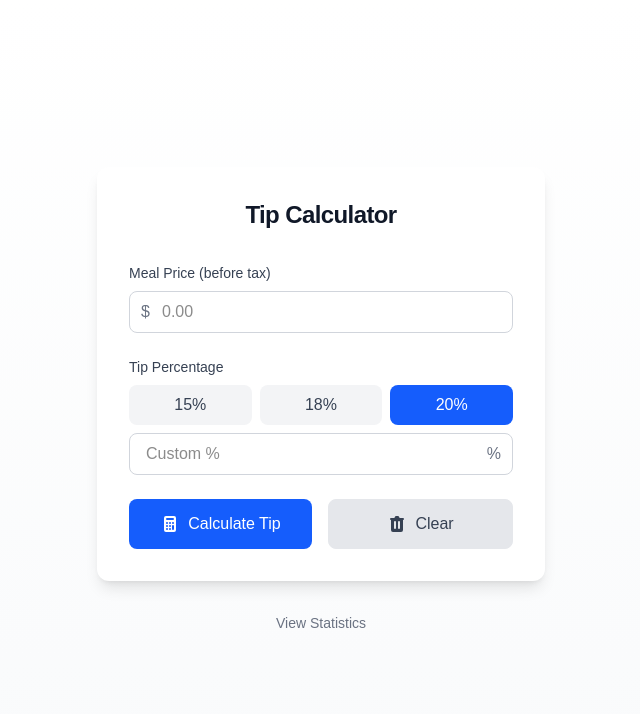
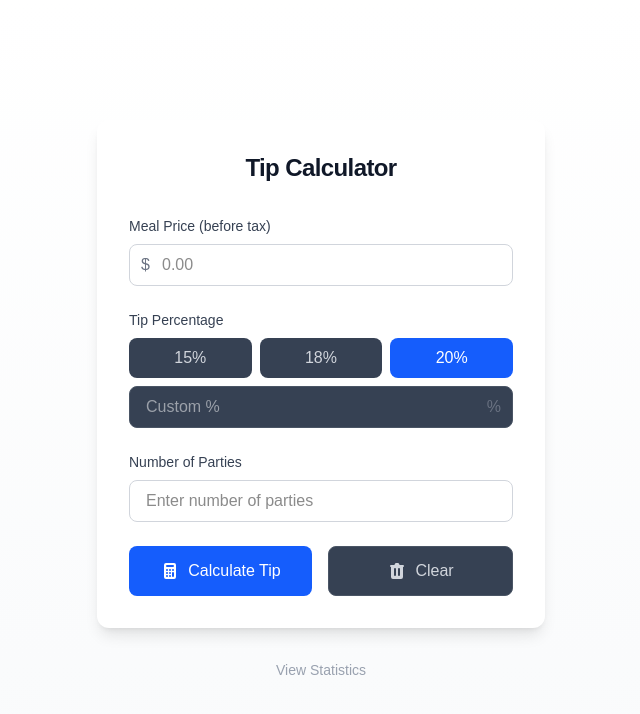
Before and after one commit to WeizhenW/tips-calculator, a Next.js app: page / in a window 1280 px wide. Shown: the top 714 px of the page, without its empty margins (319-959 px from the left). Built offline with nearby package versions, Linux system fonts and the light colour scheme.

Commit message:
Add split bill feature and update result display

```diff
--- a/app/page.tsx
+++ b/app/page.tsx
@@ -9,6 +9,8 @@ export default function Home() {
   const [tip, setTip] = useState<number | null>(null);
   const [showResult, setShowResult] = useState(false);
   const [showTooltip, setShowTooltip] = useState(false);
+  const [numParties, setNumParties] = useState('');
+  const [splitAmount, setSplitAmount] = useState<number | null>(null);
 
   const calculateTip = (e: React.FormEvent) => {
     e.preventDefault();
@@ -58,6 +60,8 @@ export default function Home() {
     setCustomTipPercentage('');
     setTip(null);
     setShowResult(false);
+    setNumParties('');
+    setSplitAmount(null);
   };
 
   const handleShare = () => {
@@ -65,6 +69,9 @@ export default function Home() {
     url.searchParams.set('mealPrice', mealPrice);
     url.searchParams.set('tipPercentage', tipPercentage.toString());
     url.searchParams.set('tip', tip !== null ? tip.toFixed(2) : '');
+    if (numParties !== '') {
+      url.searchParams.set('numParties', numParties);
+    }
     navigator.clipboard.writeText(url.toString()).then(() => {
       setShowTooltip(true);
       setTimeout(() => setShowTooltip(false), 2000);
@@ -73,17 +80,45 @@ export default function Home() {
     });
   };
 
+  const handleNumPartiesChange = (e: React.ChangeEvent<HTMLInputElement>) => {
+    const value = e.target.value;
+    if (/^\d*$/.test(value)) { // Only allow positive integers
+      setNumParties(value);
+      if (value !== '' && tip !== null) {
+        const parties = parseInt(value);
+        if (parties > 0) {
+          const total = parseFloat(mealPrice) + tip;
+          setSplitAmount(total / parties);
+        } else {
+          setSplitAmount(null);
+        }
+      } else {
+        setSplitAmount(null);
+      }
+    }
+  };
+
   useEffect(() => {
     const params = new URLSearchParams(window.location.search);
     const mealPriceParam = params.get('mealPrice');
     const tipPercentageParam = params.get('tipPercentage');
     const tipParam = params.get('tip');
+    const numPartiesParam = params.get('numParties');
 
     if (mealPriceParam && tipPercentageParam && tipParam) {
       setMealPrice(mealPriceParam);
       setTipPercentage(parseFloat(tipPercentageParam));
       setTip(parseFloat(tipParam));
       setShowResult(true);
+    }
+
+    if (numPartiesParam) {
+      setNumParties(numPartiesParam);
+      const parties = parseInt(numPartiesParam);
+      if (parties > 0 && mealPriceParam && tipParam) {
+        const total = parseFloat(mealPriceParam) + parseFloat(tipParam);
+        setSplitAmount(total / parties);
+      }
     }
   }, []);
 
@@ -131,7 +166,7 @@ export default function Home() {
                 className={`py-2 px-4 rounded-lg transition-colors ${
                   tipPercentage === 15
                     ? 'bg-blue-600 text-white'
-                    : 'bg-gray-100 dark:bg-gray-700 text-gray-700 dark:text-gray-300 hover:bg-gray-200 dark:hover:bg-gray-600'
+                    : 'bg-gray-700 text-gray-300 hover:bg-gray-600'
                 }`}
               >
                 15%
@@ -142,7 +177,7 @@ export default function Home() {
                 className={`py-2 px-4 rounded-lg transition-colors ${
                   tipPercentage === 18
                     ? 'bg-blue-600 text-white'
-                    : 'bg-gray-100 dark:bg-gray-700 text-gray-700 dark:text-gray-300 hover:bg-gray-200 dark:hover:bg-gray-600'
+                    : 'bg-gray-700 text-gray-300 hover:bg-gray-600'
                 }`}
               >
                 18%
@@ -153,7 +188,7 @@ export default function Home() {
                 className={`py-2 px-4 rounded-lg transition-colors ${
                   tipPercentage === 20
                     ? 'bg-blue-600 text-white'
-                    : 'bg-gray-100 dark:bg-gray-700 text-gray-700 dark:text-gray-300 hover:bg-gray-200 dark:hover:bg-gray-600'
+                    : 'bg-gray-700 text-gray-300 hover:bg-gray-600'
                 }`}
               >
                 20%
@@ -164,7 +199,7 @@ export default function Home() {
                 type="number"
                 value={customTipPercentage}
                 onChange={handleCustomTipChange}
-                className="w-full pl-4 pr-8 py-2 border border-gray-300 dark:border-gray-600 rounded-lg focus:ring-2 focus:ring-blue-500 focus:border-transparent dark:bg-gray-700 dark:text-white"
+                className="w-full pl-4 pr-8 py-2 border border-gray-600 rounded-lg focus:ring-2 focus:ring-blue-500 focus:border-transparent bg-gray-700 text-white"
                 placeholder="Custom %"
                 step="0.1"
                 min="0"
@@ -174,10 +209,24 @@ export default function Home() {
             </div>
           </div>
 
+          <div>
+            <label htmlFor="numParties" className="block text-sm font-medium text-gray-700 dark:text-gray-300 mb-2">
+              Number of Parties
+            </label>
+            <input
+              type="text"
+              id="numParties"
+              value={numParties}
+              onChange={handleNumPartiesChange}
+              className="w-full pl-4 pr-4 py-2 border border-gray-300 dark:border-gray-600 rounded-lg focus:ring-2 focus:ring-blue-500 focus:border-transparent dark:bg-gray-700 dark:text-white"
+              placeholder="Enter number of parties"
+            />
+          </div>
+
           <div className="flex gap-4">
             <button
               type="submit"
-              className="flex-1 bg-blue-600 text-white px-6 py-3 rounded-lg font-medium hover:bg-blue-700 focus:outline-none focus:ring-2 focus:ring-blue-500 focus:ring-offset-2 dark:focus:ring-offset-gray-800 flex items-center justify-center gap-2"
+              className="flex-1 bg-blue-600 text-white px-6 py-3 rounded-lg font-medium hover:bg-blue-700 focus:outline-none focus:ring-2 focus:ring-blue-500 focus:ring-offset-2 focus:ring-offset-gray-800 flex items-center justify-center gap-2"
             >
               <svg xmlns="http://www.w3.org/2000/svg" className="h-5 w-5" viewBox="0 0 20 20" fill="currentColor">
                 <path fillRule="evenodd" d="M6 2a2 2 0 00-2 2v12a2 2 0 002 2h8a2 2 0 002-2V4a2 2 0 00-2-2H6zm1 2a1 1 0 000 2h6a1 1 0 100-2H7zm6 7a1 1 0 011 1v3a1 1 0 11-2 0v-3a1 1 0 011-1zm-3 3a1 1 0 100 2h.01a1 1 0 100-2H10zm-4 1a1 1 0 011-1h.01a1 1 0 110 2H7a1 1 0 01-1-1zm1-4a1 1 0 100 2h.01a1 1 0 100-2H7zm2 1a1 1 0 011-1h.01a1 1 0 110 2H10a1 1 0 01-1-1zm4-4a1 1 0 100 2h.01a1 1 0 100-2H13zM9 9a1 1 0 011-1h.01a1 1 0 110 2H10a1 1 0 01-1-1zM7 8a1 1 0 000 2h.01a1 1 0 000-2H7z" clipRule="evenodd" />
@@ -187,7 +236,7 @@ export default function Home() {
             <button
               type="button"
               onClick={handleClear}
-              className="flex-1 bg-gray-200 dark:bg-gray-700 text-gray-700 dark:text-gray-300 px-6 py-3 rounded-lg font-medium hover:bg-gray-300 dark:hover:bg-gray-600 focus:outline-none focus:ring-2 focus:ring-gray-500 focus:ring-offset-2 dark:focus:ring-offset-gray-800 flex items-center justify-center gap-2 border border-gray-200 dark:border-gray-600 hover:border-gray-300 dark:hover:border-gray-500 transition-all"
+              className="flex-1 bg-gray-700 text-gray-300 px-6 py-3 rounded-lg font-medium hover:bg-gray-600 focus:outline-none focus:ring-2 focus:ring-gray-500 focus:ring-offset-2 focus:ring-offset-gray-800 flex items-center justify-center gap-2 border border-gray-600 hover:border-gray-500 transition-all"
             >
               <svg xmlns="http://www.w3.org/2000/svg" className="h-5 w-5" viewBox="0 0 20 20" fill="currentColor">
                 <path fillRule="evenodd" d="M9 2a1 1 0 00-.894.553L7.382 4H4a1 1 0 000 2v10a2 2 0 002 2h8a2 2 0 002-2V6a1 1 0 100-2h-3.382l-.724-1.447A1 1 0 0011 2H9zM7 8a1 1 0 012 0v6a1 1 0 11-2 0V8zm5-1a1 1 0 00-1 1v6a1 1 0 102 0V8a1 1 0 00-1-1z" clipRule="evenodd" />
@@ -198,23 +247,28 @@ export default function Home() {
         </form>
 
         {showResult && tip !== null && (
-          <div className="mt-8 p-4 bg-gray-50 dark:bg-gray-700 rounded-lg">
-            <h2 className="text-lg font-semibold text-gray-900 dark:text-white mb-2">Result</h2>
+          <div className="mt-8 p-4 bg-gray-700 rounded-lg">
+            <h2 className="text-lg font-semibold text-white mb-2">Result</h2>
             <div className="space-y-2">
-              <p className="text-gray-600 dark:text-gray-300">
+              <p className="text-gray-300">
                 Meal Price: ${parseFloat(mealPrice).toFixed(2)}
               </p>
-              <p className="text-gray-600 dark:text-gray-300">
+              <p className="text-gray-300">
                 Tip ({tipPercentage}%): ${tip.toFixed(2)}
               </p>
-              <p className="text-lg font-bold text-gray-900 dark:text-white">
+              <p className="text-lg font-bold text-white">
                 Total: ${(parseFloat(mealPrice) + tip).toFixed(2)}
               </p>
+              {splitAmount !== null && (
+                <p className="text-lg font-bold text-white">
+                  Split Amount (per party): ${splitAmount.toFixed(2)}
+                </p>
+              )}
               <div className="flex gap-2 mt-4">
                 <button
                   type="button"
                   onClick={() => handleRound('down')}
-                  className="flex-1 flex items-center justify-center gap-2 bg-white dark:bg-gray-700 text-gray-700 dark:text-gray-300 px-4 py-3 rounded-lg font-medium border border-gray-200 dark:border-gray-600 hover:bg-gray-50 dark:hover:bg-gray-600 hover:border-gray-300 dark:hover:border-gray-500 transition-all"
+                  className="flex-1 flex items-center justify-center gap-2 bg-gray-700 text-gray-300 px-4 py-3 rounded-lg font-medium border border-gray-600 hover:bg-gray-600 hover:border-gray-500 transition-all"
                 >
                   <svg xmlns="http://www.w3.org/2000/svg" className="h-5 w-5" viewBox="0 0 20 20" fill="currentColor">
                     <path fillRule="evenodd" d="M14.707 10.293a1 1 0 010 1.414l-4 4a1 1 0 01-1.414 0l-4-4a1 1 0 111.414-1.414L9 12.586V5a1 1 0 012 0v7.586l2.293-2.293a1 1 0 011.414 0z" clipRule="evenodd" />
@@ -224,7 +278,7 @@ export default function Home() {
                 <button
                   type="button"
                   onClick={() => handleRound('up')}
-                  className="flex-1 flex items-center justify-center gap-2 bg-white dark:bg-gray-700 text-gray-700 dark:text-gray-300 px-4 py-3 rounded-lg font-medium border border-gray-200 dark:border-gray-600 hover:bg-gray-50 dark:hover:bg-gray-600 hover:border-gray-300 dark:hover:border-gray-500 transition-all"
+                  className="flex-1 flex items-center justify-center gap-2 bg-gray-700 text-gray-300 px-4 py-3 rounded-lg font-medium border border-gray-600 hover:bg-gray-600 hover:border-gray-500 transition-all"
                 >
                   <svg xmlns="http://www.w3.org/2000/svg" className="h-5 w-5" viewBox="0 0 20 20" fill="currentColor">
                     <path fillRule="evenodd" d="M5.293 9.707a1 1 0 010-1.414l4-4a1 1 0 011.414 0l4 4a1 1 0 01-1.414 1.414L11 7.414V15a1 1 0 11-2 0V7.414L6.707 9.707a1 1 0 01-1.414 0z" clipRule="evenodd" />
@@ -247,8 +301,8 @@ export default function Home() {
         )}
       </div>
 
-      <footer className="mt-8 text-sm text-gray-500 dark:text-gray-400">
-        <Link href="/stats" className="hover:text-gray-700 dark:hover:text-gray-300">
+      <footer className="mt-8 text-sm text-gray-400">
+        <Link href="/stats" className="hover:text-gray-300">
           View Statistics
         </Link>
       </footer>
```
